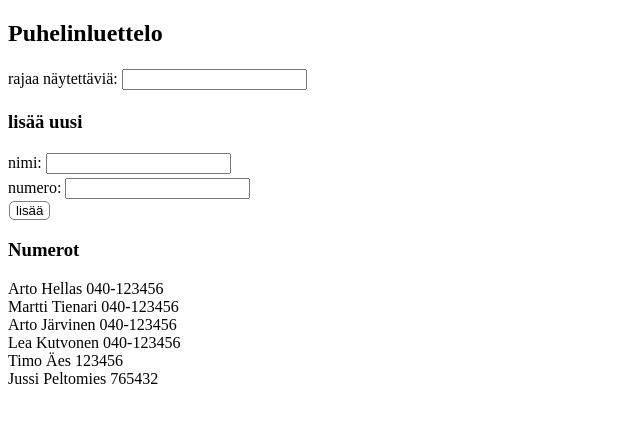
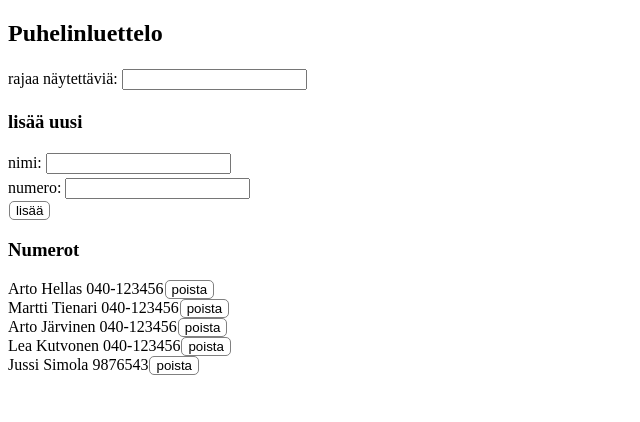
Before and after one commit to jhuuha/FullStackOpen2019, a React (Create React App) app in the folder osa02/02_15-20_puhelinluettelo/: page / in a window 1280 px wide. Shown: the top 422 px of the page, without its empty margins (0-640 px from the left). Built offline with nearby package versions, Linux system fonts and the light colour scheme; data requests are answered from the project's data file.

Commit message:
2.17: puhelinluettelo step9

```diff
--- a/osa02/02_15-20_puhelinluettelo/db.json
+++ b/osa02/02_15-20_puhelinluettelo/db.json
@@ -21,13 +21,8 @@
       "id": 4
     },
     {
-      "name": "Timo Äes",
-      "number": "123456",
-      "id": 5
-    },
-    {
-      "name": "Jussi Peltomies",
-      "number": "765432",
+      "name": "Jussi Simola",
+      "number": "9876543",
       "id": 6
     }
   ]
--- a/osa02/02_15-20_puhelinluettelo/src/App.js
+++ b/osa02/02_15-20_puhelinluettelo/src/App.js
@@ -40,6 +40,16 @@ const App = () => {
     }
   }
 
+  const deletePerson = id => {
+    if (window.confirm(`Poistetaanko ${persons.find(n => n.id === id).name}`)) {
+      personService
+        .del(id)
+        .then(response => {
+          setPersons(persons.filter(n => n.id !== id))
+        })
+    }
+  }
+
   const handleNameChange = (event) => {
     setNewName(event.target.value)
   }
@@ -65,7 +75,7 @@ const App = () => {
         handleNumberChange={handleNumberChange}
       />
       <h3>Numerot</h3>
-      <Persons persons={persons} newFilter={newFilter} />
+      <Persons persons={persons} newFilter={newFilter} handleDelete={deletePerson} />
     </div>
   )
 
--- a/osa02/02_15-20_puhelinluettelo/src/components/Persons.js
+++ b/osa02/02_15-20_puhelinluettelo/src/components/Persons.js
@@ -1,13 +1,16 @@
 import React from 'react'
 
-const Persons = ({ persons, newFilter }) => {
+const Persons = ({ persons, newFilter, handleDelete }) => {
 
     const personsToShow = (newFilter.length > 0)
         ? persons.filter(person => person.name.toLowerCase().includes(newFilter.toLowerCase()))
         : persons
 
     const rows = () => personsToShow.map(person =>
-        <div key={person.name}>{person.name} {person.number}</div>
+        <div key={person.name}>
+            {person.name} {person.number}
+            <button onClick={() => handleDelete(person.id)}>poista</button>
+        </div>
     )
 
     return (
--- a/osa02/02_15-20_puhelinluettelo/src/services/persons.js
+++ b/osa02/02_15-20_puhelinluettelo/src/services/persons.js
@@ -12,4 +12,9 @@ const create = newObject => {
     return request.then(response => response.data)
 }
 
-export default { getAll, create, }
+const del = id => {
+    const request = axios.delete(`${baseUrl}/${id}`)
+    return request.then(response => response.data)
+}
+
+export default { getAll, create, del }
```
